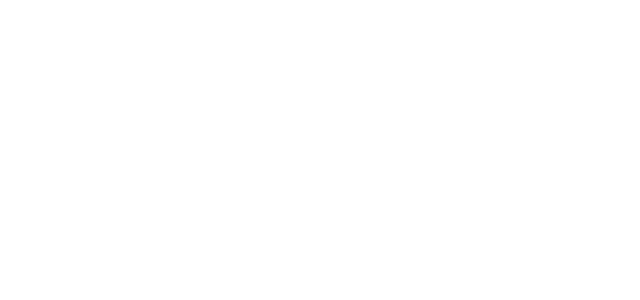
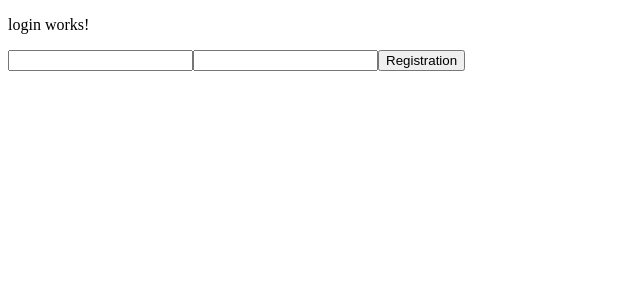
Before and after one commit to nuloxis/memeParadis, an Angular app in the folder front/memeparadis/: page / in a window 1280 px wide. Shown: the top 300 px of the page, without its empty margins (0-640 px from the left). Built offline with nearby package versions, Linux system fonts and the light colour scheme.

Commit message:
login_registration_page

```diff
--- a/front/memeparadis/src/app/_components/login/login.component.html
+++ b/front/memeparadis/src/app/_components/login/login.component.html
@@ -1 +1,4 @@
 <p>login works!</p>
+<input type="text">
+<input type="text">
+<button (click)="goToPage('registration')">Registration</button>
--- a/front/memeparadis/src/app/_components/login/login.component.ts
+++ b/front/memeparadis/src/app/_components/login/login.component.ts
@@ -1,4 +1,6 @@
 import { Component, OnInit } from '@angular/core';
+import { Router } from '@angular/router';
+import { RegistrationComponent } from '../registration/registration.component';
 
 @Component({
   selector: 'app-login',
@@ -7,9 +9,12 @@ import { Component, OnInit } from '@angular/core';
 })
 export class LoginComponent implements OnInit {
 
-  constructor() { }
+  constructor(private router:Router) { }
 
   ngOnInit(): void {
   }
+  goToPage(pageName:string):void{
+    this.router.navigate([`${pageName}`]);
+  }
 
 }
--- a/front/memeparadis/src/app/app-routing.module.ts
+++ b/front/memeparadis/src/app/app-routing.module.ts
@@ -1,7 +1,13 @@
 import { NgModule } from '@angular/core';
 import { RouterModule, Routes } from '@angular/router';
+import { LoginComponent } from './_components/login/login.component';
+import { RegistrationComponent } from './_components/registration/registration.component';
 
-const routes: Routes = [];
+const routes: Routes = [
+  {path:'login',component:LoginComponent},
+  {path:'',component:LoginComponent},
+  {path:'registration',component:RegistrationComponent}
+];
 
 @NgModule({
   imports: [RouterModule.forRoot(routes)],
```
Also changed, not shown: front/memeparadis/src/app/_services/login-registration-page.service.ts (added, +9 -0 lines), front/memeparadis/src/app/_components/registration/registration.component.html (line endings or trailing spaces), 1 other file (tests, documents, lock files or other folders).
